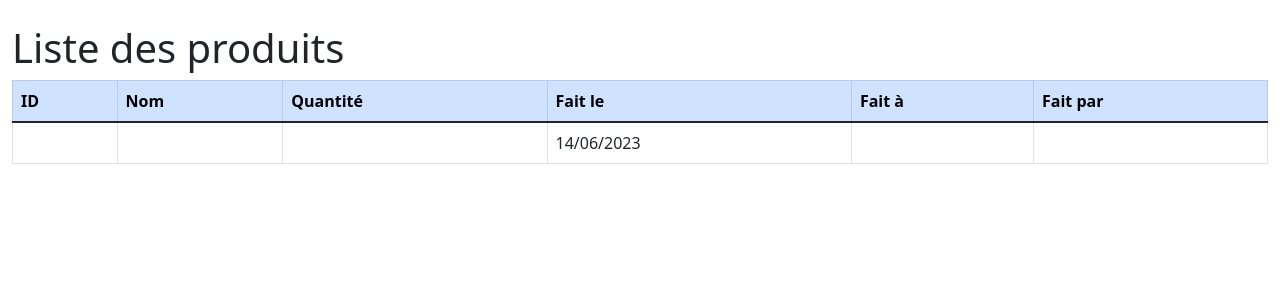
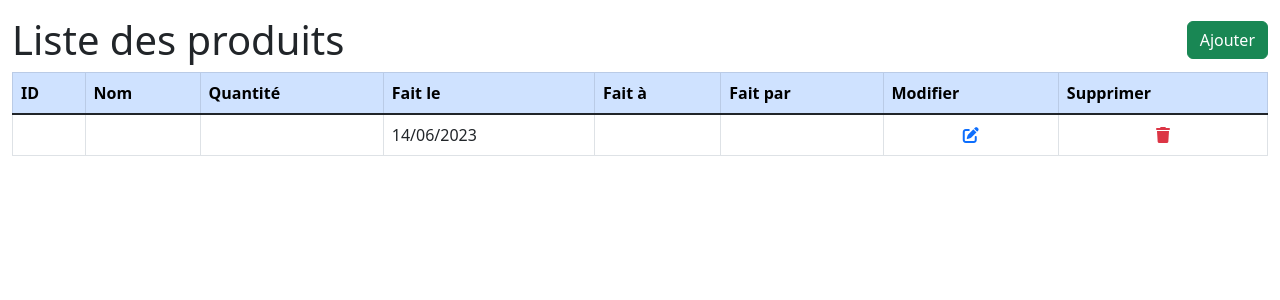
Before and after one commit to clementfavarel/fedestocks, a PHP site: page /?products in a window 1280 px wide. Shown: the part 86-386 px from the top of the page. Run offline with PHP 8.4, Linux system fonts and the light colour scheme; tables that the repository leaves empty or names only in its code hold one stand-in row (values such as "Sample post"); data that the repository does not hold is empty.

Commit message:
CRUD implementation on frontend

```diff
--- a/View/products.php
+++ b/View/products.php
@@ -31,8 +31,15 @@
             </div>
         </div>
     </nav>
-    <div class="container-fluid mt-4">
-        <h1 class="mt-2">Liste des produits</h1>
+    <div class="container-fluid mt-2">
+        <div class="d-flex align-items-center">
+            <div class="col-6">
+                <h1 class="mt-2">Liste des produits</h1>
+            </div>
+            <div class="col-6 d-flex justify-content-end">
+                <a class="btn btn-success" href="View/product/create.php">Ajouter</a>
+            </div>
+        </div>
         <div class="table-responsive">
             <table class="table table-bordered">
                 <thead class="table-primary">
@@ -43,6 +50,8 @@
                         <th>Fait le</th>
                         <th>Fait à</th>
                         <th>Fait par</th>
+                        <th>Modifier</th>
+                        <th>Supprimer</th>
                     </tr>
                 </thead>
                 <tbody class="table-group-divider">
@@ -54,6 +63,8 @@
                             <td><?= date_format(date_create($product['fait_le']), 'd/m/Y') ?></td>
                             <td><?= $product['fait_a'] ?></td>
                             <td><?= Model::getUserFirstnameById($product['par_utilisateur']) ?></td>
+                            <td class="text-center"><a href="View/product/update"><i class="fa-solid fa-pen-to-square"></i></a></td>
+                            <td class="text-center"><a href="View/product/delete"><i class="fa-solid fa-trash text-danger"></i></a></td>
                         </tr>
                     <?php endforeach ?>
                 </tbody>
--- a/index.php
+++ b/index.php
@@ -9,4 +9,5 @@ $controller->invoke();
     <link href="https://cdn.jsdelivr.net/npm/bootstrap@5.3.0/dist/css/bootstrap.min.css" rel="stylesheet" integrity="sha384-9ndCyUaIbzAi2FUVXJi0CjmCapSmO7SnpJef0486qhLnuZ2cdeRhO02iuK6FUUVM" crossorigin="anonymous">
     <link rel="stylesheet" href="assets/styles/globals.css">
     <script src="https://cdn.jsdelivr.net/npm/bootstrap@5.3.0/dist/js/bootstrap.bundle.min.js" integrity="sha384-geWF76RCwLtnZ8qwWowPQNguL3RmwHVBC9FhGdlKrxdiJJigb/j/68SIy3Te4Bkz" crossorigin="anonymous"></script>
+    <link rel="stylesheet" href="https://cdnjs.cloudflare.com/ajax/libs/font-awesome/6.4.0/css/all.min.css" integrity="sha512-iecdLmaskl7CVkqkXNQ/ZH/XLlvWZOJyj7Yy7tcenmpD1ypASozpmT/E0iPtmFIB46ZmdtAc9eNBvH0H/ZpiBw==" crossorigin="anonymous" referrerpolicy="no-referrer" />
 </head>
```
Also changed, not shown: View/users.php (+12 -1 lines), View/product/create.php (added), View/user/create.php (added).
